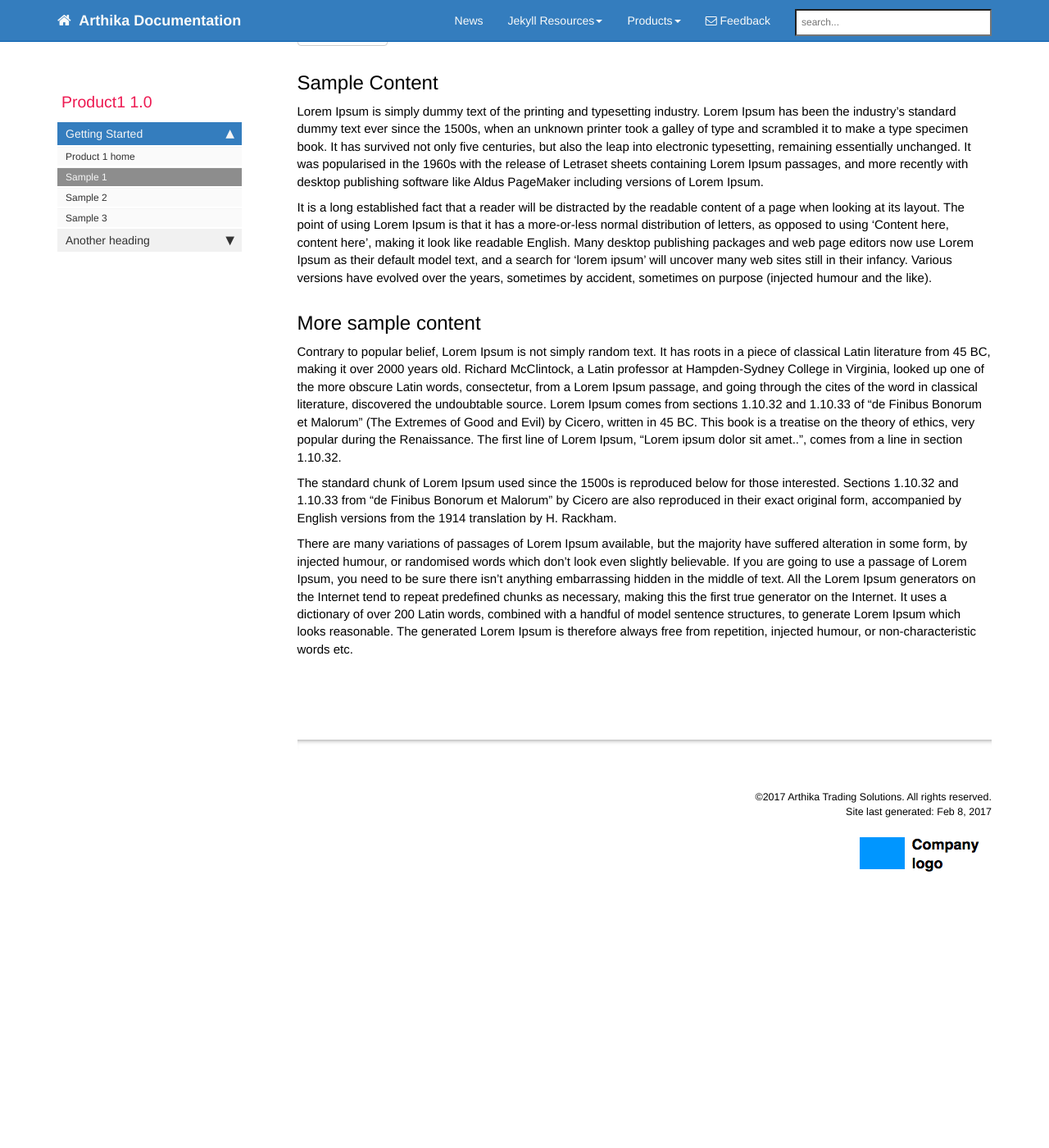
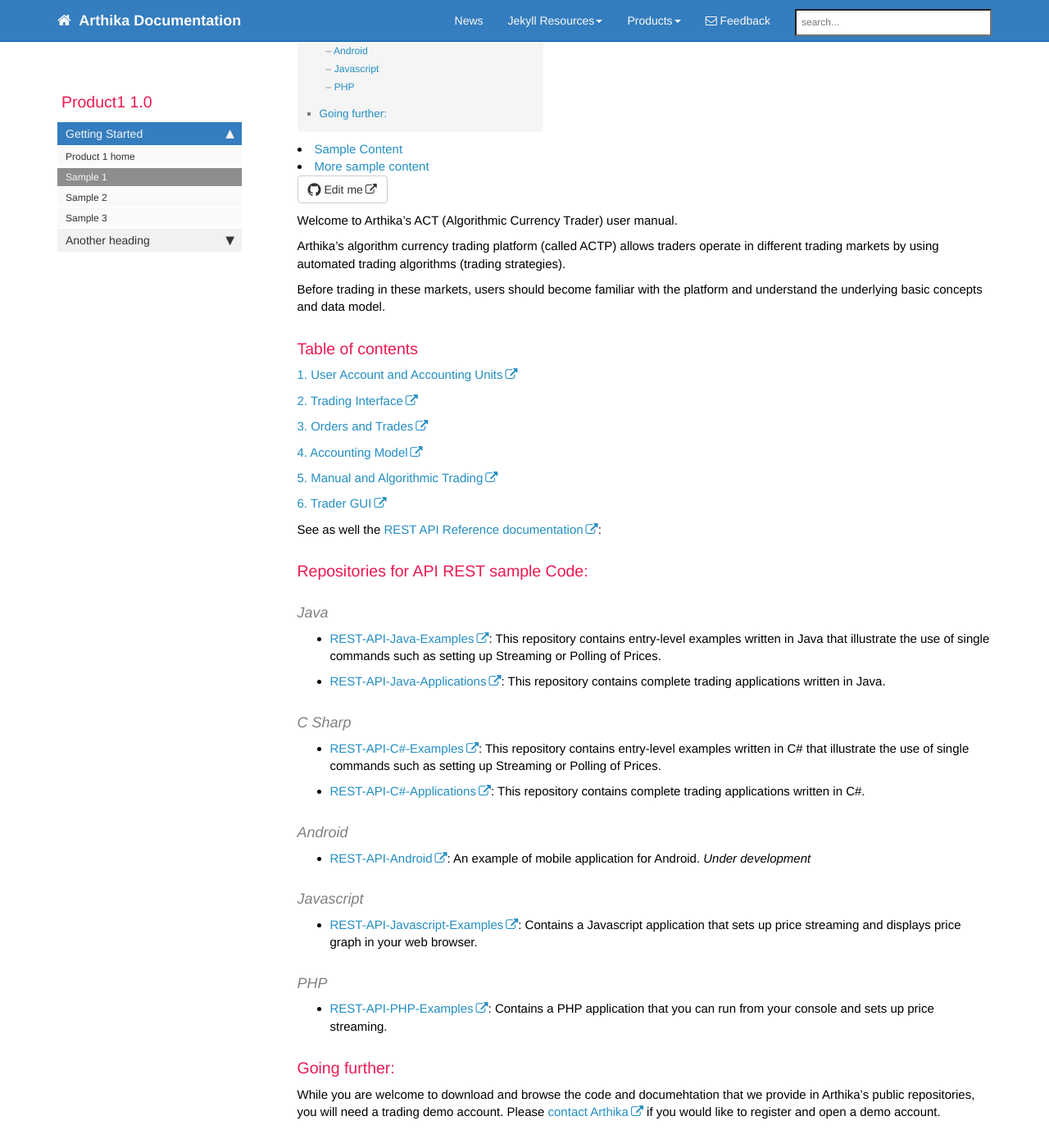
Before and after one commit to Arthika/Documentation, a Jekyll site: the page built from pages/product1/p1_sample1.md, in a window 1280 px wide and 1400 px high, scrolled down 296 px. Shown: the whole window at 82% size. Built offline with Jekyll 4.4.1, drawn with Linux system fonts in a browser that asks for light colours; nearby versions of some CDN libraries; comment, search, counter and statistics services are not loaded; before the commit the page ends 1435 px from its top, so only the background shows below that; some of the changed text lies outside the part shown.

Commit message:
Update p1_sample1.md

```diff
--- a/pages/product1/p1_sample1.md
+++ b/pages/product1/p1_sample1.md
@@ -1,12 +1,56 @@
 ---
-title: Sample 1 Topic (Product 1)
+title: Primer (User Manual)
 keywords: sample
 summary: "This is just a sample topic..."
 sidebar: product1_sidebar
 permalink: p1_sample1.html
 folder: product1
 ---
+Welcome to Arthika's ACT (Algorithmic Currency Trader) user manual.
 
+Arthika's algorithm currency trading platform (called ACTP) allows traders operate in different trading markets  by using automated trading algorithms (trading strategies).
+
+Before trading in these markets, users should become familiar with the platform and understand the underlying basic concepts and data model.
+
+### Table of contents
+
+[1. User Account and Accounting Units](https://github.com/Arthika/User-Manual/wiki/1.-User-Account-and-Accounting-Units)
+
+[2. Trading Interface](https://github.com/Arthika/User-Manual/wiki/2.-Trading-Interface)
+
+[3. Orders and Trades](https://github.com/Arthika/User-Manual/wiki/3.-Orders-and-Trades)
+
+[4. Accounting Model](https://github.com/Arthika/User-Manual/wiki/4.-Accounting-Model)
+
+[5. Manual and Algorithmic Trading](https://github.com/Arthika/User-Manual/wiki/5.-Manual-and-Algorithmic-Trading)
+
+[6. Trader GUI](https://github.com/Arthika/User-Manual/wiki/6.-Trader-GUI)
+
+See as well the [REST API Reference documentation](https://github.com/Arthika/REST-API/wiki):
+
+### Repositories for API REST sample Code:
+#### Java
+
+* [REST-API-Java-Examples](https://github.com/Arthika/REST-API-Java-Examples): This repository contains entry-level examples written in Java that illustrate the use of single commands such as setting up Streaming or Polling of Prices.
+* [REST-API-Java-Applications](https://github.com/Arthika/REST-API-Java-Applications): This repository contains complete trading applications written in Java.
+
+#### C Sharp
+
+* [REST-API-C#-Examples](https://github.com/Arthika/REST-API-CSharp-Examples): This repository contains entry-level examples written in C# that illustrate the use of single commands such as setting up Streaming or Polling of Prices.
+* [REST-API-C#-Applications](https://github.com/Arthika/REST-API-CSharp-Applications): This repository contains complete trading applications written in C#.
+
+#### Android
+
+* [REST-API-Android](https://github.com/Arthika/REST-API-Android): An example of mobile application for Android. *Under development*
+
+#### Javascript
+* [REST-API-Javascript-Examples](https://github.com/Arthika/REST-API-Javascript-Examples): Contains a Javascript application that sets up price streaming and displays price graph in your web browser.
+
+#### PHP
+* [REST-API-PHP-Examples](https://github.com/Arthika/REST-API-PHP-Examples): Contains a PHP application that you can run from your console and sets up price streaming.
+
+### Going further:
+While you are welcome to download and browse the code and documehtation that we provide in Arthika's public repositories, you will need a trading demo account. Please [contact Arthika](http://www.arthikatrading.com/contact/) if you would like to register and open a demo account.
 ## Sample Content
 
 Lorem Ipsum is simply dummy text of the printing and typesetting industry. Lorem Ipsum has been the industry's standard dummy text ever since the 1500s, when an unknown printer took a galley of type and scrambled it to make a type specimen book. It has survived not only five centuries, but also the leap into electronic typesetting, remaining essentially unchanged. It was popularised in the 1960s with the release of Letraset sheets containing Lorem Ipsum passages, and more recently with desktop publishing software like Aldus PageMaker including versions of Lorem Ipsum.
```
